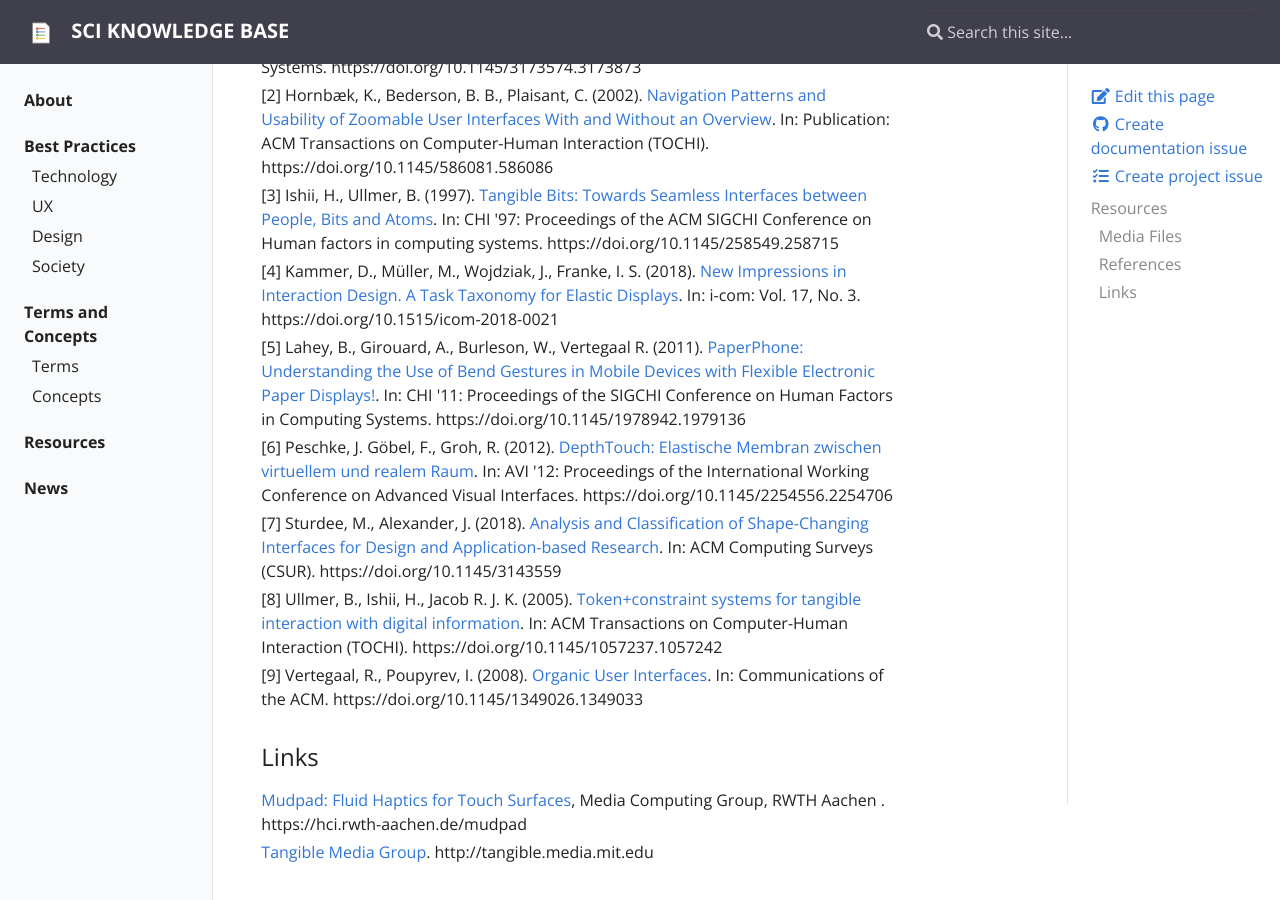
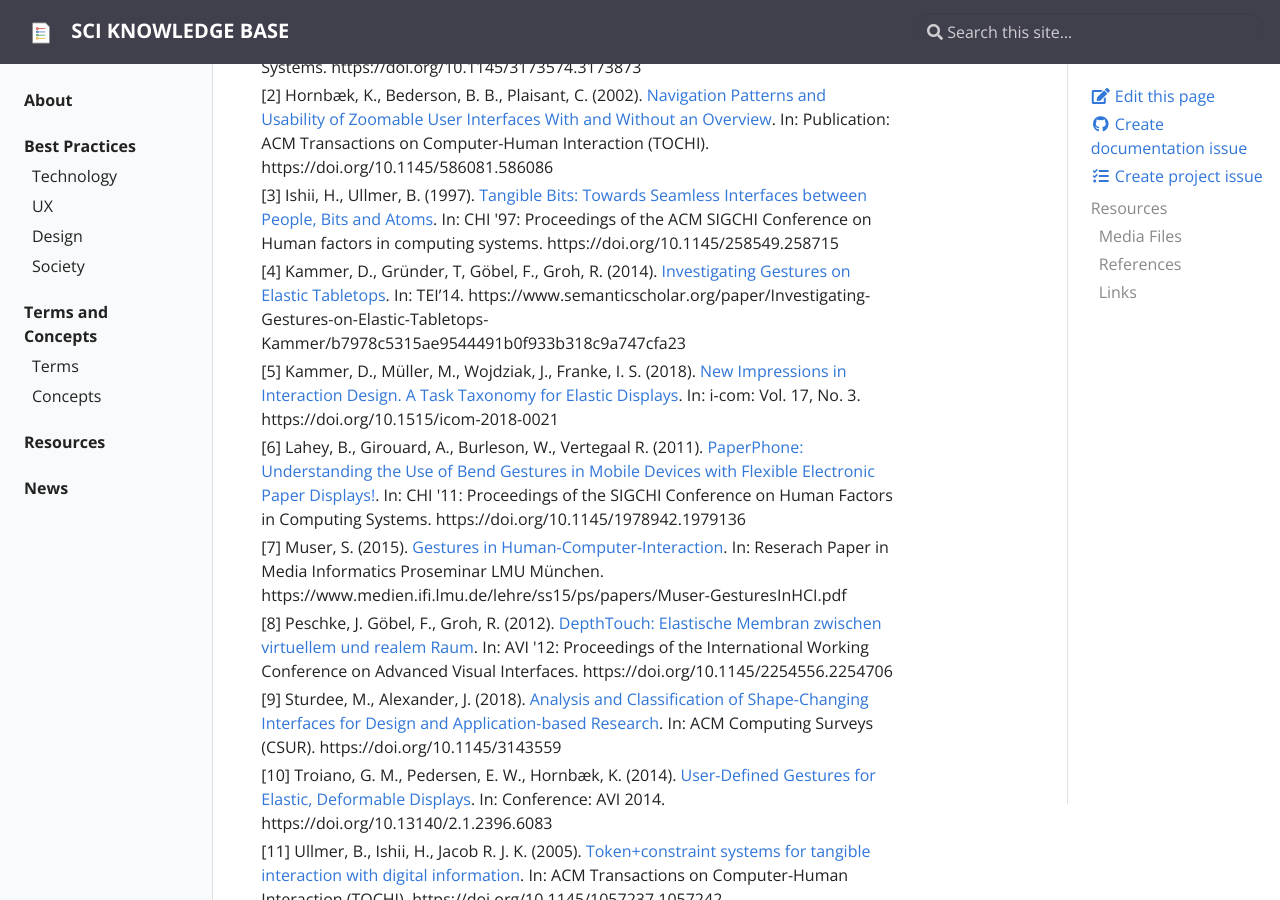
Before and after one commit to visualengineers/sci-knowledge-base, a Jekyll site: the page built from pages/resources.md, in a window 1280 px wide and 900 px high, scrolled down 326 px. Built offline with Jekyll 4.4.1, drawn with Linux system fonts in a browser that asks for light colours; some of the changed text lies outside the part shown.

Commit message:
new references and concepts, updated readme

```diff
--- a/_data/links.yml
+++ b/_data/links.yml
@@ -2,7 +2,7 @@
 # If you need more fields, simply add them and don't forget to customize resources.md markup afterwards.
 # Predefined mandatory fields: title, url
 # Predefined optional fields: src
-# to cite a reference in a maintainable way follow this convention: [[title]](/resources/#links)
+# to cite a reference in a maintainable way follow this convention: [[title]]({{site.baseurl}}/resources/#links)
 
 - title: "Mudpad: Fluid Haptics for Touch Surfaces"
   src: Media Computing Group, RWTH Aachen
--- a/_data/references.yml
+++ b/_data/references.yml
@@ -2,7 +2,7 @@
 # If you need more fields, simply add them and don't forget to customize resources.md markup afterwards.
 # Predefined mandatory fields: title, author, url, year OR date
 # Predefined optional fields: in, publisher
-# to cite a reference in a maintainable way follow this convention: [[title]](/resources/#references)
+# to cite a reference in a maintainable way follow this convention: [title](({{ site.baseurl }}/resources/#references)
 
 - title: Grand Challenges in Shape-Changing Interface Research
   in: "CHI '18: Proceedings of the 2018 CHI Conference on Human Factors in Computing Systems"
@@ -19,6 +19,11 @@
   author: Ishii, H., Ullmer, B.
   year: 1997
   url: https://doi.org/10.1145/258549.258715
+- title: Investigating Gestures on Elastic Tabletops
+  in: "TEI’14"
+  author: Kammer, D., Gründer, T, Göbel, F.,  Groh, R.
+  year: 2014
+  url: https://www.semanticscholar.org/paper/Investigating-Gestures-on-Elastic-Tabletops-Kammer/b7978c5315ae9544491b0f933b318c9a747cfa23
 - title: New Impressions in Interaction Design. A Task Taxonomy for Elastic Displays
   in: "i-com: Vol. 17, No. 3"
   author: Kammer, D., Müller, M., Wojdziak, J.,  Franke, I. S.
@@ -29,6 +34,11 @@
   author: Lahey, B., Girouard, A., Burleson, W., Vertegaal R.
   year: 2011
   url: https://doi.org/10.1145/1978942.1979136
+- title: "Gestures in Human-Computer-Interaction"
+  in: "Reserach Paper in Media Informatics Proseminar LMU München"
+  author: Muser, S.
+  year: 2015
+  url: https://www.medien.ifi.lmu.de/lehre/ss15/ps/papers/Muser-GesturesInHCI.pdf
 - title: "DepthTouch: Elastische Membran zwischen virtuellem und realem Raum"
   in: "AVI '12: Proceedings of the International Working Conference on Advanced Visual Interfaces"
   author: Peschke, J. Göbel, F., Groh, R.
@@ -39,6 +49,11 @@
   author: Sturdee, M., Alexander, J.
   year: 2018
   url: https://doi.org/10.1145/3143559
+- title: User-Defined Gestures for Elastic, Deformable Displays
+  in: "Conference: AVI 2014"
+  author: Troiano, G. M., Pedersen, E. W., Hornbæk, K.
+  year: 2014
+  url: https://doi.org/10.13140/2.1.2396.6083
 - title: Token+constraint systems for tangible interaction with digital information
   in: ACM Transactions on Computer-Human Interaction (TOCHI)
   author: Ullmer, B., Ishii, H., Jacob R. J. K.
```
Also changed, not shown: README.md (+33 -6 lines), _concepts/set-of-gestures.md (added, +8 -0 lines).
